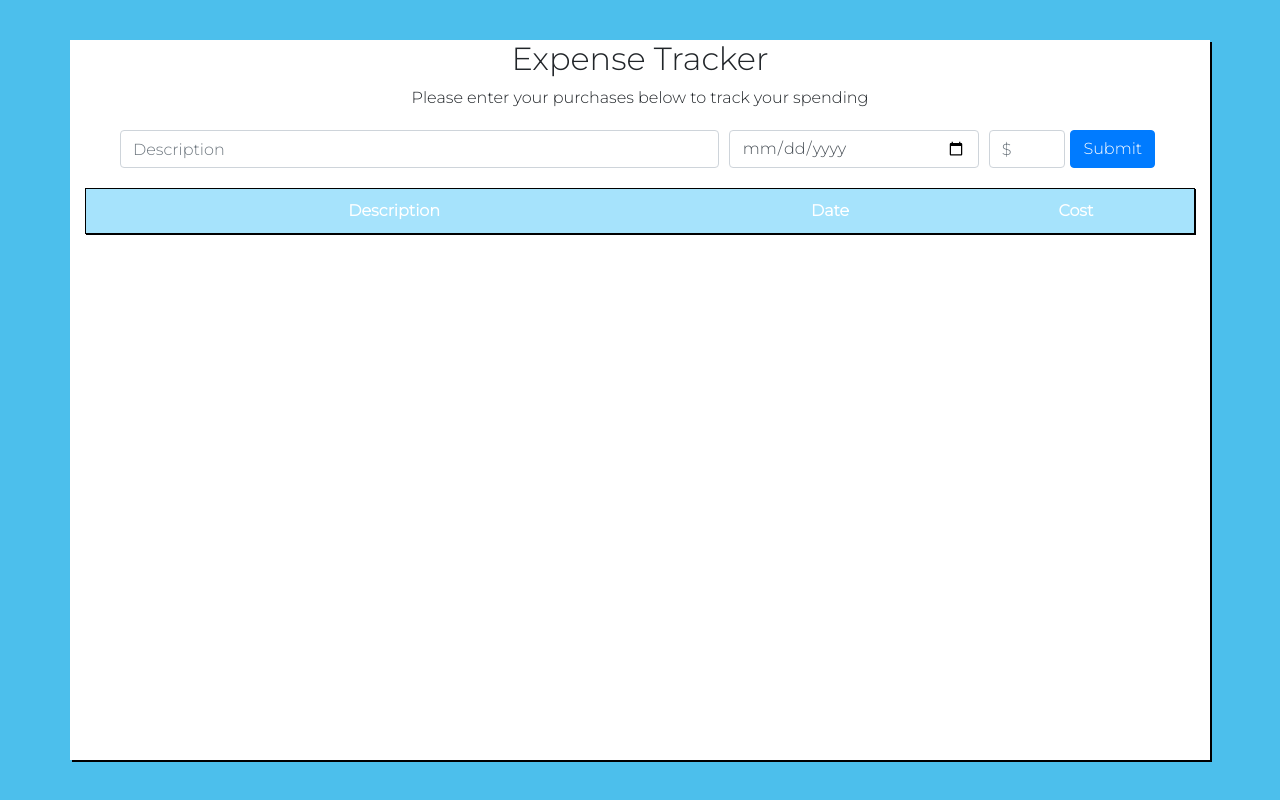
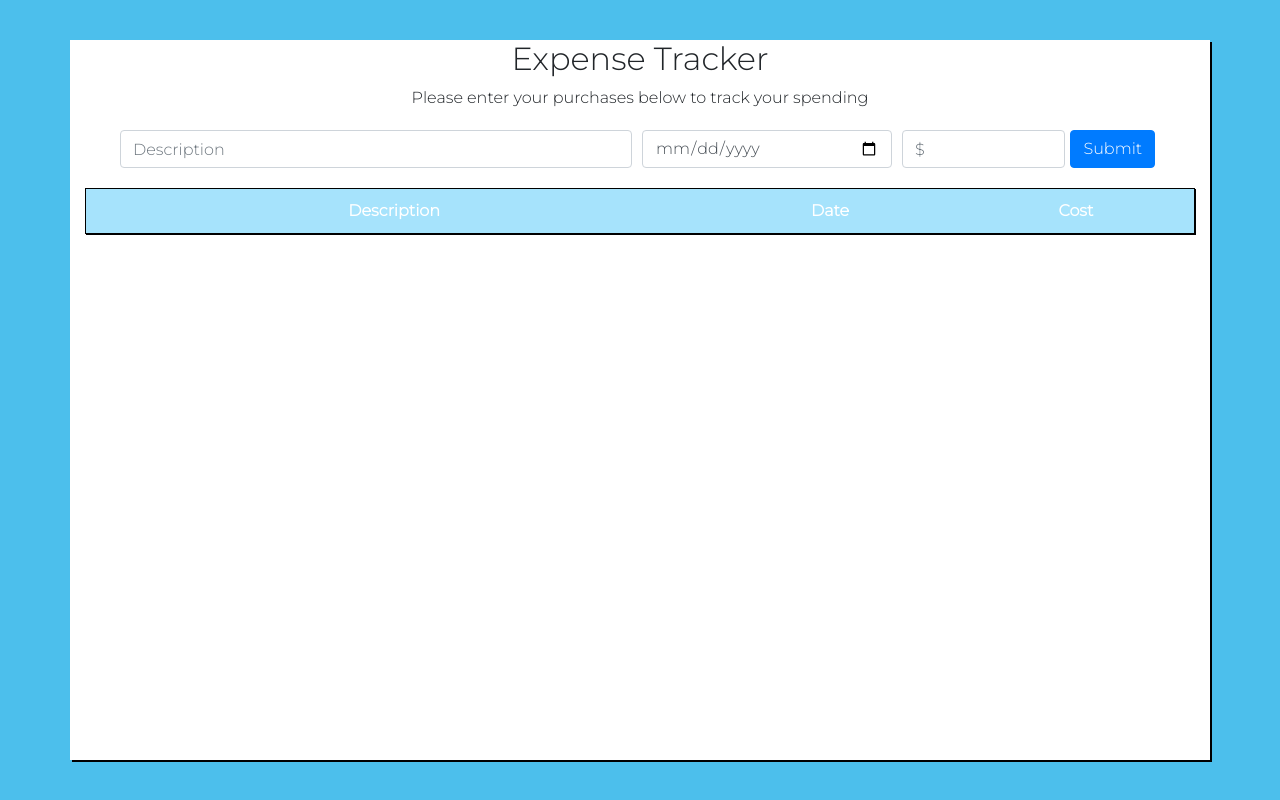
Before and after one commit to Mikeevans88/expensetracker, a plain HTML site: page index.html in a window 1280 px wide. Drawn offline with nearby package versions, Linux system fonts and the light colour scheme.

Commit message:
style changes
some styling changes

```diff
--- a/index.html
+++ b/index.html
@@ -17,12 +17,12 @@
             <form>
                 <div class="form-row col">
                   <div class="col">
-                    <input type="text" id="description" name="description" class="form-control" placeholder="Description" required>
+                    <input type="text" id="description" name="description" class="form-control" placeholder="Description" maxlength="100" required>
                   </div>
                   <div class="col-3">
                     <input type="date" id="date" name="date" class="form-control" placeholder="Date" required>
                   </div>
-                  <div class="col-1">
+                  <div class="col-2">
                     <input type="number" id="cost" name="cost" class="form-control" placeholder="$" required>
                   </div>
                   <button id="submit" type="submit" class="btn btn-primary">Submit</button>
```
